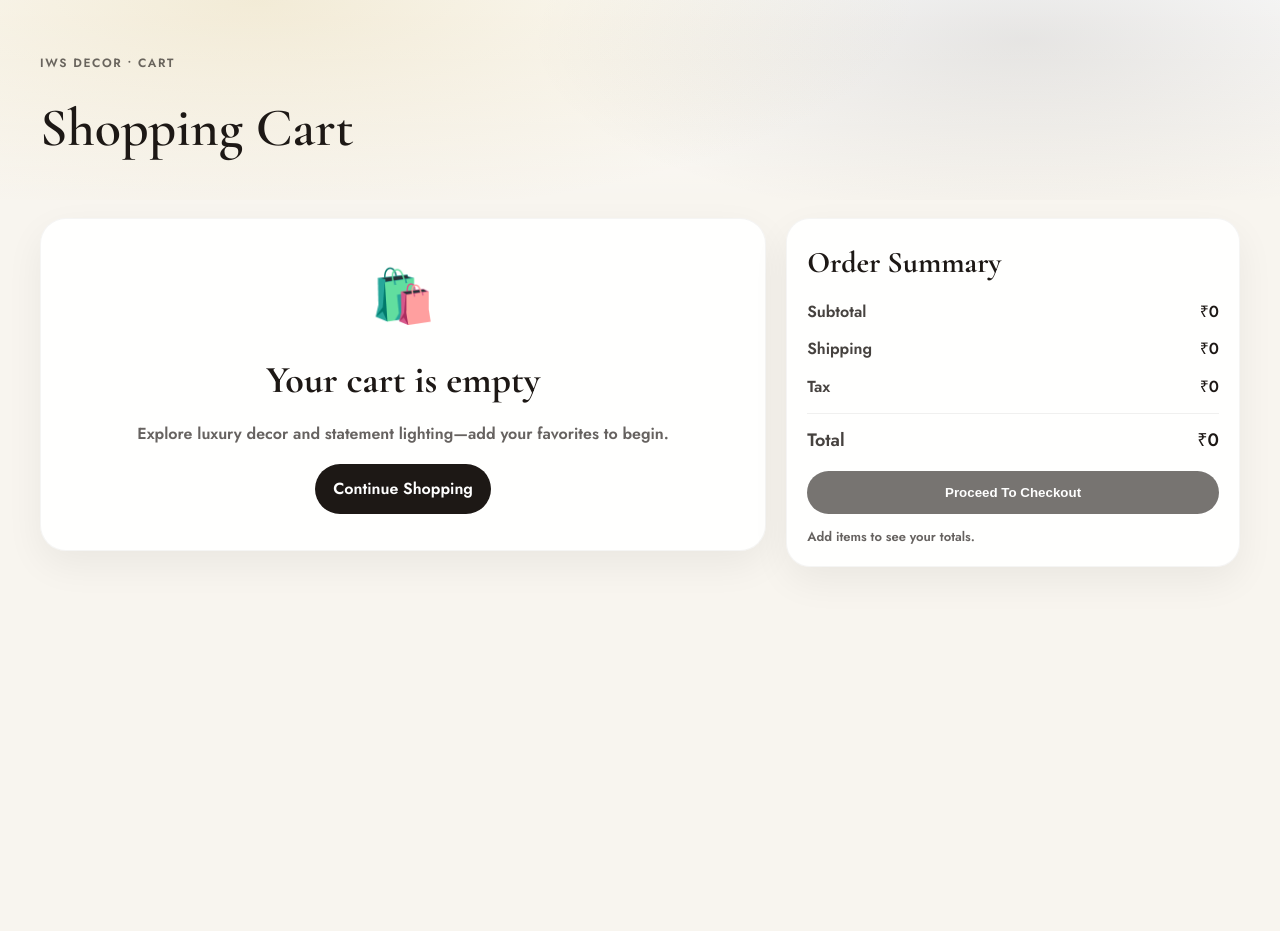
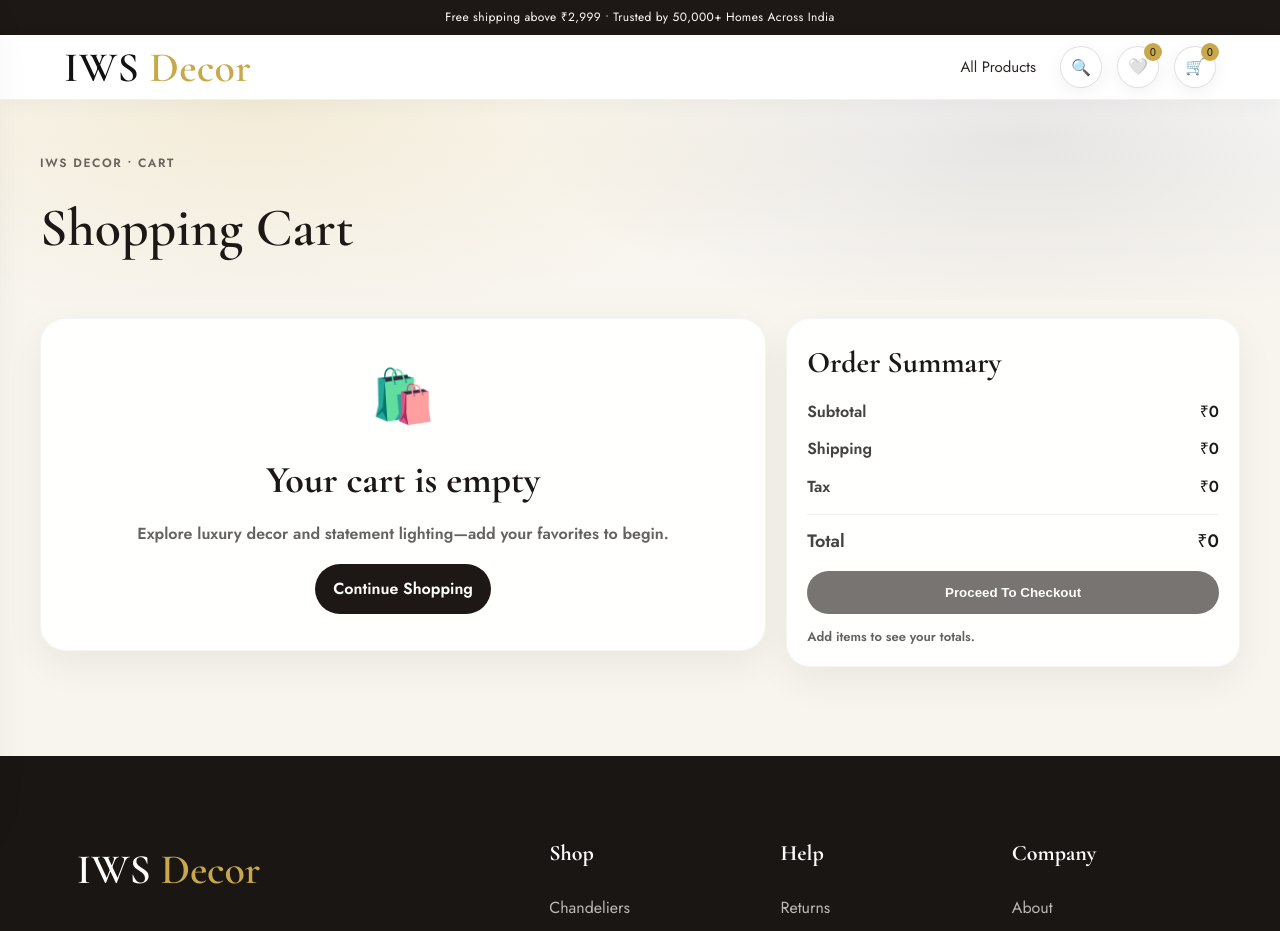
Before and after one commit to rahul72parihar/iwsDecorReact, a React (Vite) app: page /cart in a window 1280 px wide. Shown: the top 931 px of the page. Before the commit the page ends 800 px from the top, so only its background shows below. Built offline with nearby package versions, Linux system fonts and the light colour scheme.

Commit message:
cartpage header and footer added

```diff
--- a/src/pages/Cart/Cart.jsx
+++ b/src/pages/Cart/Cart.jsx
@@ -4,7 +4,8 @@ import { Link } from 'react-router-dom';
 
 import CartItem from '../../components/CartItem/CartItem';
 import CartSummary from '../../components/CartSummary/CartSummary';
-
+import Header from '../../components/Header/Header';
+import Footer from '../../components/Footer/Footer';
 import './Cart.css';
 
 export default function Cart() {
@@ -19,6 +20,7 @@ export default function Cart() {
 
   return (
     <div className="cart-page">
+      <Header/>
       <section className="cart-hero">
         <div className="cart-hero-inner">
           <div className="cart-hero-breadcrumb">IWS Decor • Cart</div>
@@ -52,6 +54,7 @@ export default function Cart() {
           </div>
         </div>
       </section>
+      <Footer />
     </div>
   );
 }
```
